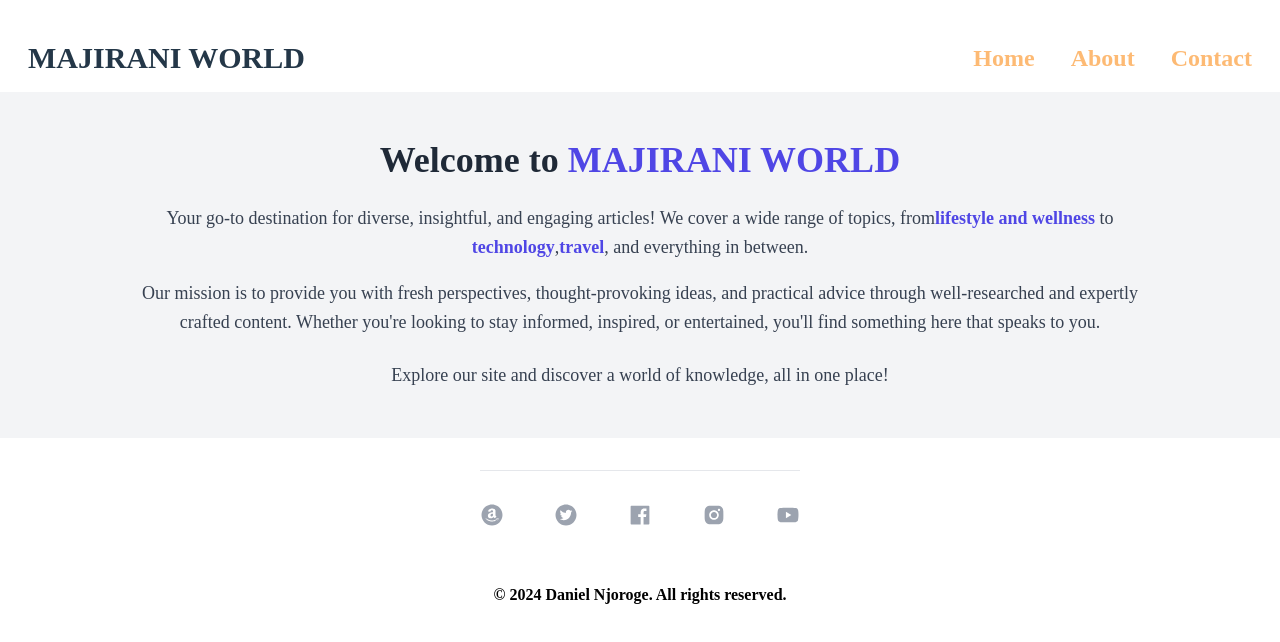
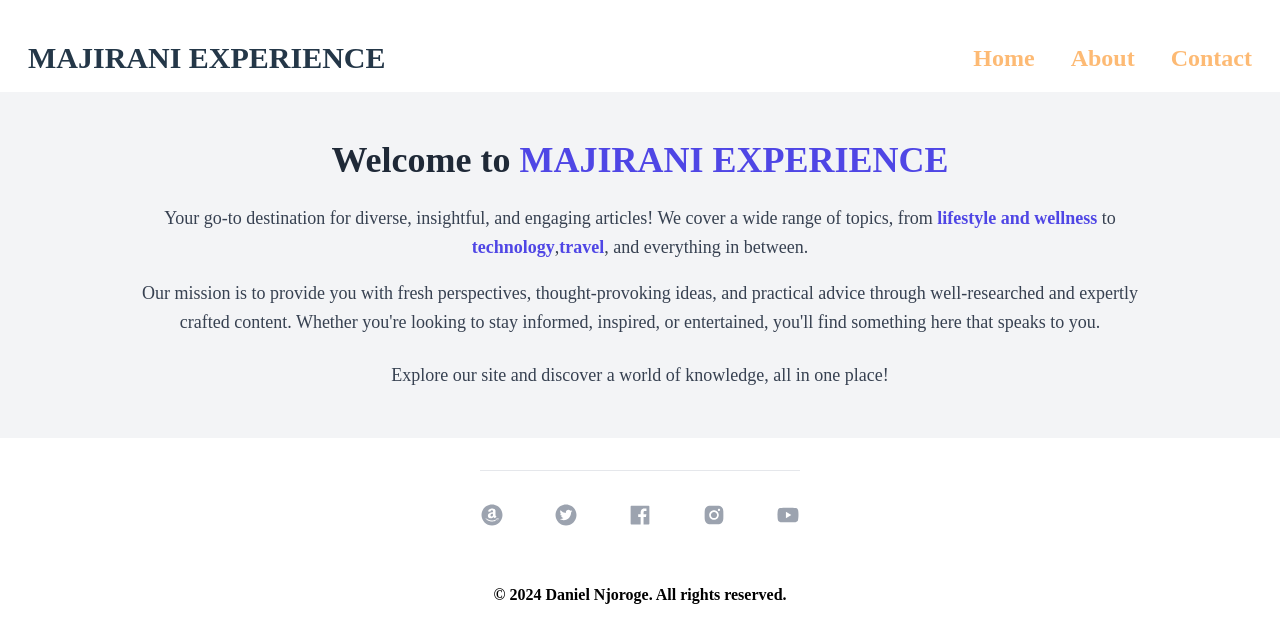
Before and after one commit to danknjoroge/MyBloggerApp, a Next.js app: page /about in a window 1280 px wide. Shown: the top 642 px of the page. Built offline with nearby package versions, Linux system fonts and the light colour scheme; no server answers.

Commit message:
updated new changes on the title

```diff
--- a/package.json
+++ b/package.json
@@ -12,7 +12,7 @@
     "@types/dompurify": "^3.0.5",
     "bcrypt": "^5.1.1",
     "bcryptjs": "^2.4.3",
-    "dompurify": "^3.1.6",
+    "dompurify": "^3.2.1",
     "formidable": "^3.5.1",
     "html-react-parser": "^5.1.12",
     "jsonwebtoken": "^9.0.2",
--- a/src/app/about/page.js
+++ b/src/app/about/page.js
@@ -2,14 +2,14 @@ import React from 'react'
 
 const page = () => {
   return (
-    <section className="bg-gray-100 py-12 px-6 md:px-16 lg:px-24">
-  <div className="max-w-5xl mx-auto text-center">
+    <section className="bg-gray-100 py-12 px-6 md:px-16 lg:px-24 ">
+  <div className="max-w-5xl mx-auto text-center flex flex-col items-center justify-between">
     <h1 className="text-3xl font-bold text-gray-800 md:text-4xl">
-      Welcome to <span className="text-indigo-600">MAJIRANI WORLD</span>
+      Welcome to <span className="text-indigo-600">MAJIRANI EXPERIENCE</span>
     </h1>
     <p className="mt-6 text-lg text-gray-700 leading-relaxed">
       Your go-to destination for diverse, insightful, and engaging articles! We cover a wide range of topics, from
-      <span className="font-semibold text-indigo-600">lifestyle and wellness</span> to <span className="font-semibold text-indigo-600">technology</span>,
+      <span className="font-semibold text-indigo-600"> lifestyle and wellness</span> to <span className="font-semibold text-indigo-600">technology</span>,
       <span className="font-semibold text-indigo-600">travel</span>, and everything in between.
     </p>
     <p className="mt-4 text-lg text-gray-700 leading-relaxed">
--- a/src/app/page.js
+++ b/src/app/page.js
@@ -3,7 +3,6 @@ import Hero from "@/components/Hero";
 import PostCard from "@/components/PostCard";
 import { useEffect, useState } from "react";
 import { CiSearch } from "react-icons/ci";
-import styles from './page.module.css';
 
 export default function Home() {
   const [posts, setPosts] = useState([]);
--- a/src/components/Navbar.js
+++ b/src/components/Navbar.js
@@ -20,7 +20,7 @@ const Navbar = () => {
     <header className='container mx-auto px-5 flex justify-between py-4 items-center z-50'>
       <div>
         <Link href={'/'} className='text-primary text-3xl font-bold  p-2 border-md transition-all duration-300'>
-        MAJIRANI WORLD
+        MAJIRANI EXPERIENCE
         </Link>
       </div>
       <div className="lg:hidden z-50">
```
Also changed, not shown: 1 other file (tests, documents, lock files or other folders).
